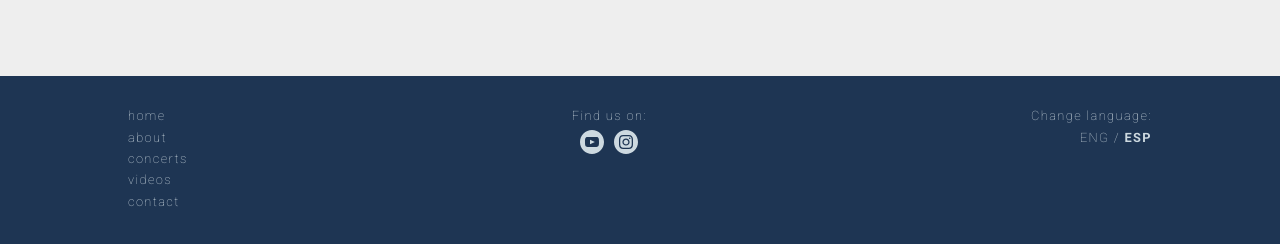
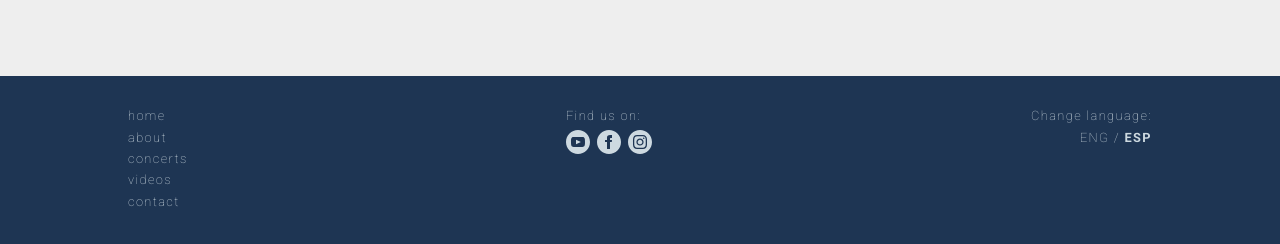
Before and after one commit to javiermontanana/cygnus-trio-website, a Jekyll site: the page built from index.html, in a window 1280 px wide. Shown: the part 1179-1423 px from the top of the page. Built offline with Jekyll 4.4.1, drawn with Linux system fonts in a browser that asks for light colours.

Commit message:
add facebook to sm links

```diff
--- a/_includes/template/footer.html
+++ b/_includes/template/footer.html
@@ -26,6 +26,13 @@
 						</a>
 					</div>
 					<div class="footer__sm-links__button">
+						<a href="https://www.facebook.com/cygnuspianotrio">
+							<i class="sm-button">
+								<svg class="sm-button" xmlns="http://www.w3.org/2000/svg" width="24" height="24" viewBox="0 0 24 24"><path d="M12 0c-6.627 0-12 5.373-12 12s5.373 12 12 12 12-5.373 12-12-5.373-12-12-12zm3 8h-1.35c-.538 0-.65.221-.65.778v1.222h2l-.209 2h-1.791v7h-3v-7h-2v-2h2v-2.308c0-1.769.931-2.692 3.029-2.692h1.971v3z"/></svg>
+							</i>
+						</a>
+					</div>
+					<div class="footer__sm-links__button">
 						<i>
 							<a href="https://www.instagram.com/cesarsauramusic/">
 								<svg class="sm-button" xmlns="http://www.w3.org/2000/svg" width="24" height="24" viewBox="0 0 24 24"><path d="M14.829 6.302c-.738-.034-.96-.04-2.829-.04s-2.09.007-2.828.04c-1.899.087-2.783.986-2.87 2.87-.033.738-.041.959-.041 2.828s.008 2.09.041 2.829c.087 1.879.967 2.783 2.87 2.87.737.033.959.041 2.828.041 1.87 0 2.091-.007 2.829-.041 1.899-.086 2.782-.988 2.87-2.87.033-.738.04-.96.04-2.829s-.007-2.09-.04-2.828c-.088-1.883-.973-2.783-2.87-2.87zm-2.829 9.293c-1.985 0-3.595-1.609-3.595-3.595 0-1.985 1.61-3.594 3.595-3.594s3.595 1.609 3.595 3.594c0 1.985-1.61 3.595-3.595 3.595zm3.737-6.491c-.464 0-.84-.376-.84-.84 0-.464.376-.84.84-.84.464 0 .84.376.84.84 0 .463-.376.84-.84.84zm-1.404 2.896c0 1.289-1.045 2.333-2.333 2.333s-2.333-1.044-2.333-2.333c0-1.289 1.045-2.333 2.333-2.333s2.333 1.044 2.333 2.333zm-2.333-12c-6.627 0-12 5.373-12 12s5.373 12 12 12 12-5.373 12-12-5.373-12-12-12zm6.958 14.886c-.115 2.545-1.532 3.955-4.071 4.072-.747.034-.986.042-2.887.042s-2.139-.008-2.886-.042c-2.544-.117-3.955-1.529-4.072-4.072-.034-.746-.042-.985-.042-2.886 0-1.901.008-2.139.042-2.886.117-2.544 1.529-3.955 4.072-4.071.747-.035.985-.043 2.886-.043s2.14.008 2.887.043c2.545.117 3.957 1.532 4.071 4.071.034.747.042.985.042 2.886 0 1.901-.008 2.14-.042 2.886z"/></svg>
--- a/css/style.css
+++ b/css/style.css
@@ -97,12 +97,13 @@ h1 {
 
 .footer__sm-links {
 	margin-bottom: 0.5em;
+	min-width: 87px;
 }
 
 .footer__sm-links__buttons {
 	display: flex;
 	flex-direction: row;
-	justify-content: space-evenly;
+	justify-content: space-between;
 	margin-bottom: 1em;
 }
 
```
Also changed, not shown: 12 other files.
